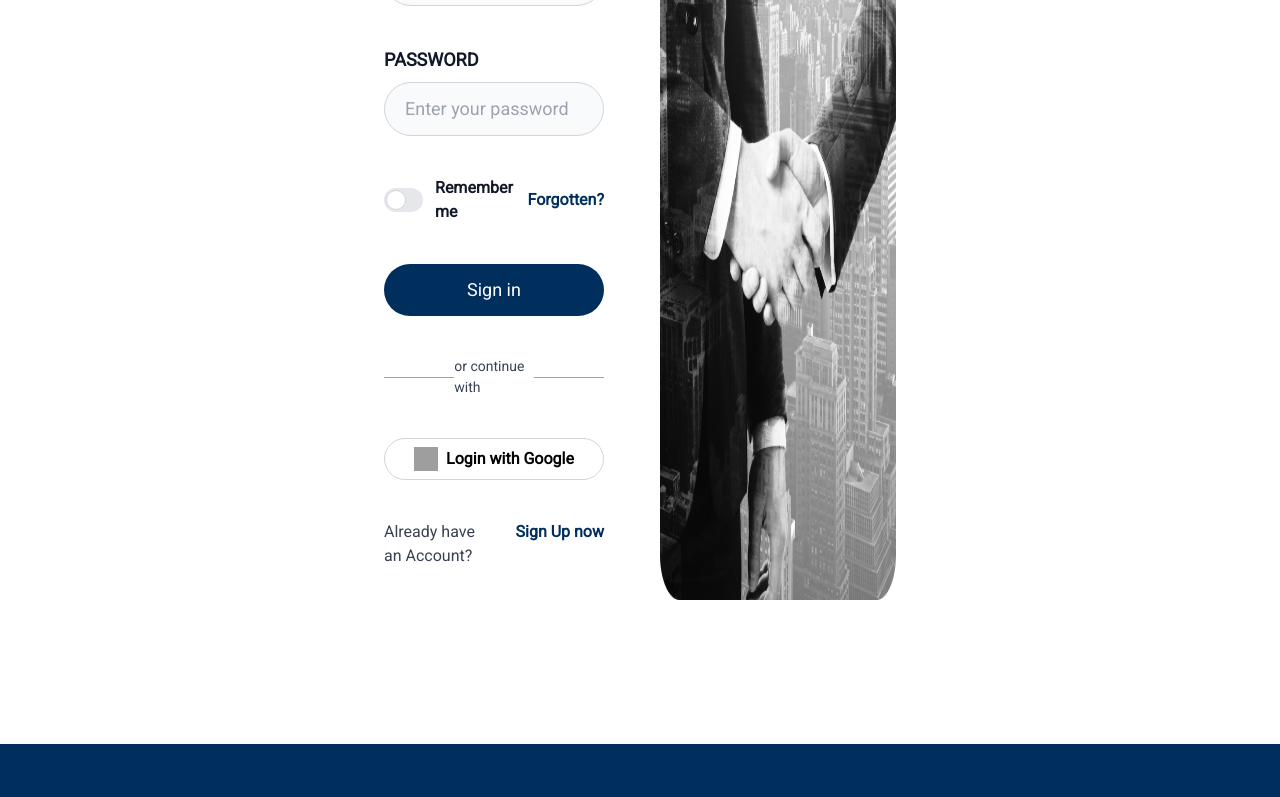
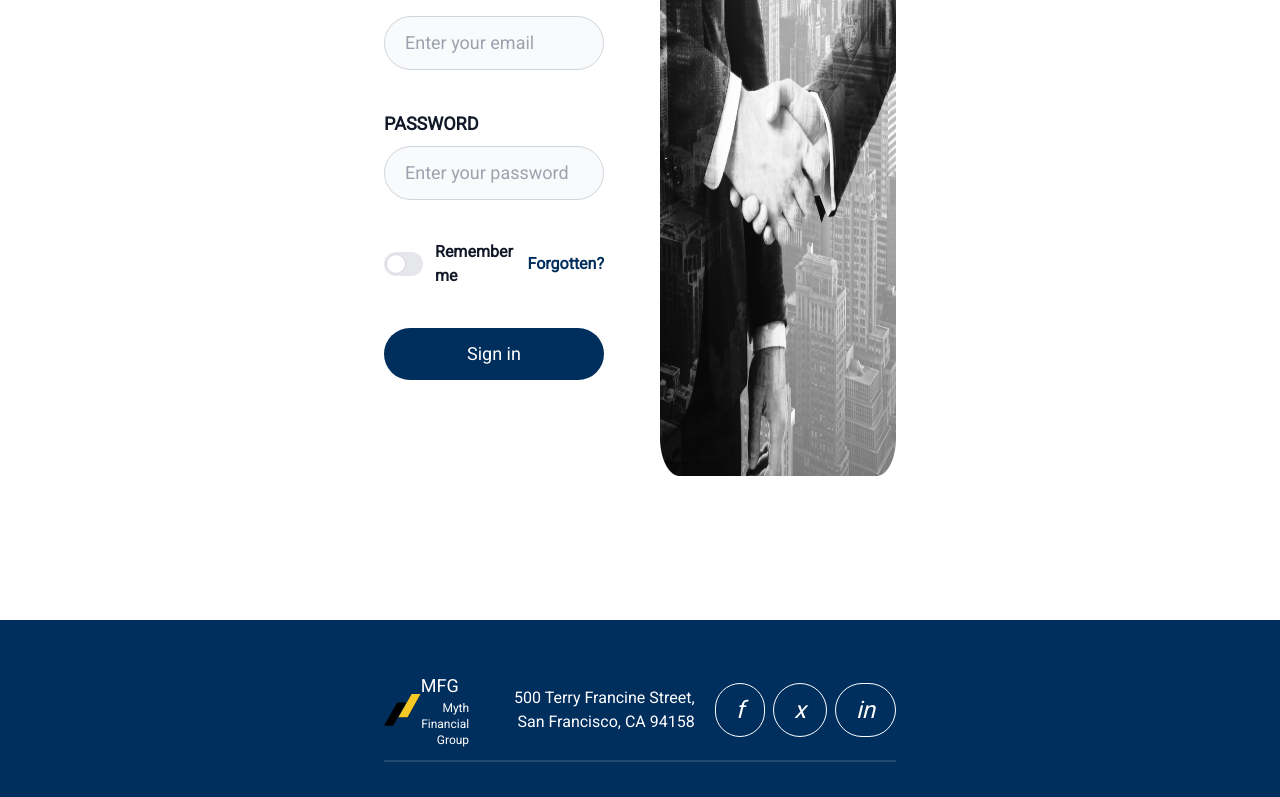
Before and after one commit to Crypto-git-dev/MFG-Frontend, a React (Create React App) app: page /signin in a window 1280 px wide. Shown: the part 416-1213 px from the top of the page. Built offline with nearby package versions, Linux system fonts and the light colour scheme; grey boxes are pictures that could not be loaded; what tailwindcss-gradients would draw is missing.

Commit message:
Update sign in and joining navigation url.

```diff
--- a/src/components/header/header.jsx
+++ b/src/components/header/header.jsx
@@ -69,7 +69,7 @@ const Navbar = (props) => {
 						<img src="images/join.svg" className=""></img>
 					</Link>
 					<Link
-						to="/join"
+						to="/signup"
 						className="px-8 py-4 bg-dark10 text-white10 justify-self-end rounded-full"
 					>
 						Join Team
--- a/src/components/signin/signIn.jsx
+++ b/src/components/signin/signIn.jsx
@@ -15,7 +15,7 @@ const SignInComponent = (props) => {
 					SIGN IN
 				</h1>
 				<form
-					class="space-y-4 md:space-y-6 py-8 flex flex-col gap-4 pr-4"
+					class="space-y-4 md:space-y-6 py-24 flex flex-col gap-4 pr-4"
 					action="#"
 				>
 					<div>
@@ -72,33 +72,6 @@ const SignInComponent = (props) => {
 					>
 						Sign in
 					</button>
-					<div className="flex flex-row justify-between items-center">
-						<div class="border-t border-gray-400 w-2/5"></div>
-						<p class="text-gray-700 text-sm">or continue with</p>
-						<div class="border-t border-gray-400 w-2/5"></div>
-					</div>
-					<div class="flex items-center justify-center dark:bg-gray-800">
-						<button class="px-4 py-2 border flex gap-2 w-full justify-center border-gray-300 dark:border-slate-700 rounded-full font-semibold text-black dark:text-slate-200 hover:border-slate-400 dark:hover:border-slate-500 hover:text-slate-900 dark:hover:text-slate-300 hover:shadow transition duration-150">
-							<img
-								class="w-6 h-6"
-								src="https://www.svgrepo.com/show/475656/google-color.svg"
-								loading="lazy"
-								alt="google logo"
-							/>
-							<span>Login with Google</span>
-						</button>
-					</div>
-					<div className="grid grid-cols-2">
-						<div className="flex flex-row items-start text-gray-700">
-							<p>Already have an Account?</p>
-						</div>
-						<Link
-							to="/signup"
-							className="flex flex-row-reverse items-start text-[#002E5D] font-semibold"
-						>
-							<p>Sign Up now</p>
-						</Link>
-					</div>
 				</form>
 			</div>
 			<div className="flex flex-row-reverse">
```
